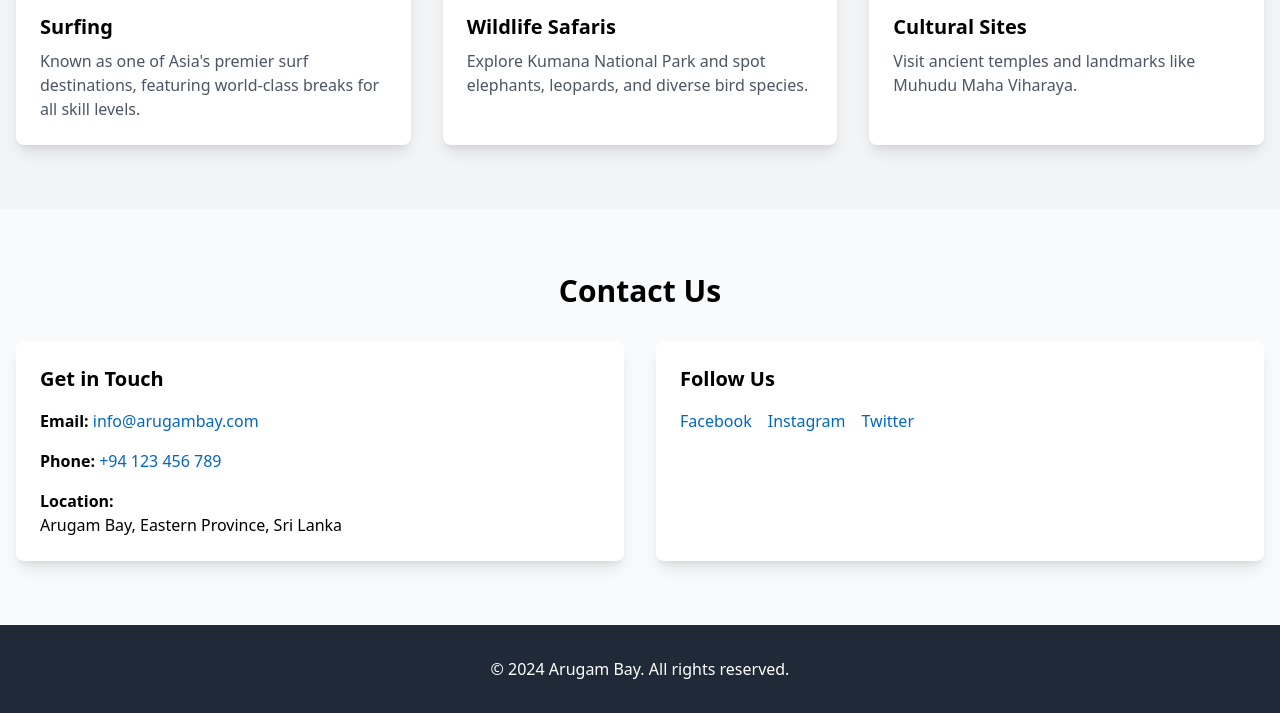
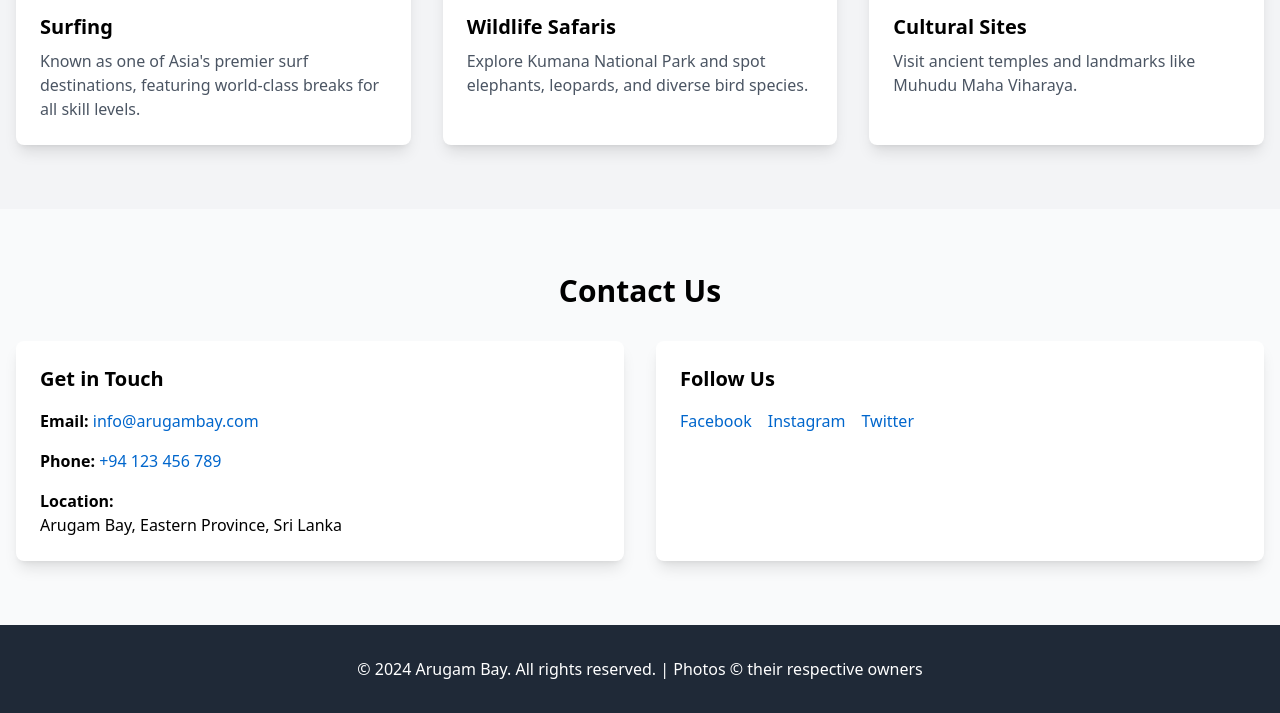
Before and after one commit to NissankaManusha/Arugam-Bay-website, a plain HTML site: page index.html in a window 1280 px wide. Shown: the part 1747-2460 px from the top of the page. Drawn offline with nearby package versions, Linux system fonts and the light colour scheme.

Commit message:
Update index.html

```diff
--- a/index.html
+++ b/index.html
@@ -173,7 +173,7 @@
     <!-- Footer -->
     <footer class="bg-gray-800 text-white py-8">
         <div class="max-w-7xl mx-auto px-4 text-center">
-            <p>&copy; 2024 Arugam Bay. All rights reserved.</p>
+            <p>&copy; 2024 Arugam Bay. All rights reserved. | Photos © their respective owners</p>
         </div>
     </footer>
 </body>
```
